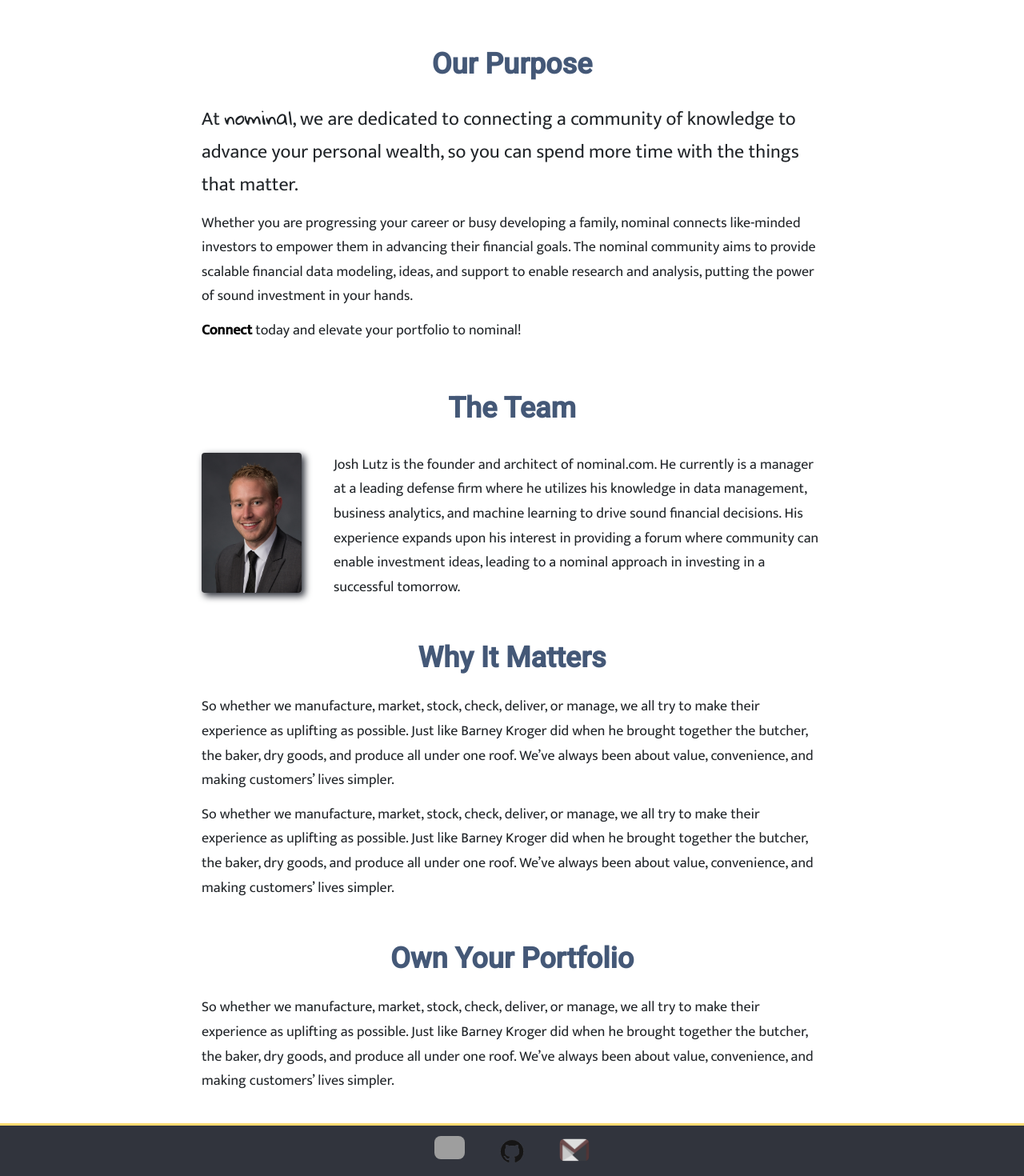
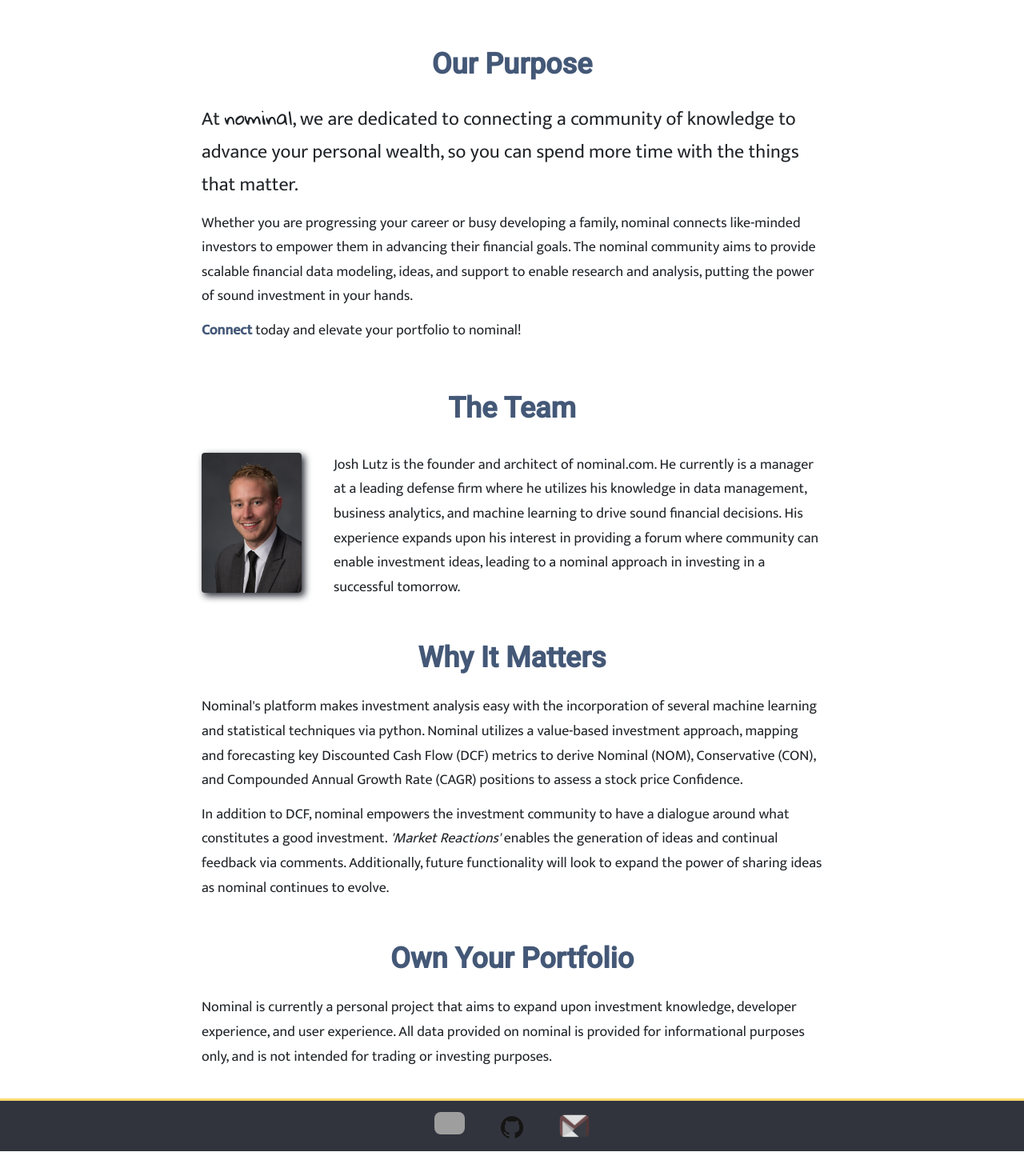
Before and after one commit to lutz143/react-invest, a React (Create React App) app in the folder investment-website/: page /about in a window 1280 px wide. Shown: the part 245-1715 px from the top of the page at 80% size. After the commit the page ends 1684 px from the top, so only its background shows below. Built offline with nearby package versions, Linux system fonts and the light colour scheme; grey boxes are pictures that could not be loaded.

Commit message:
final updates to About page

```diff
--- a/investment-website/src/pages/About.css
+++ b/investment-website/src/pages/About.css
@@ -81,7 +81,7 @@
 
 .about-link {
   text-decoration: none;
-  color: black;
+  color: var(--blue-gray);
   cursor: pointer;
-  font-weight: 600;
+  font-weight: 650;
 }
--- a/investment-website/src/pages/About.js
+++ b/investment-website/src/pages/About.js
@@ -46,14 +46,14 @@
         <section className="team-container">
           <div>
             <p>
-              So whether we manufacture, market, stock, check, deliver, or manage, we all try to make their experience as uplifting as possible.
-              Just like Barney Kroger did when he brought together the butcher, the baker, dry goods, and produce all under one roof.
-              We’ve always been about value, convenience, and making customers’ lives simpler.
+              Nominal's platform makes investment analysis easy with the incorporation of several machine learning and statistical techniques via python.
+              Nominal utilizes a value-based investment approach, mapping and forecasting key Discounted Cash Flow (DCF) metrics to derive Nominal (NOM),
+              Conservative (CON), and Compounded Annual Growth Rate (CAGR) positions to assess a stock price Confidence.
             </p>
             <p>
-              So whether we manufacture, market, stock, check, deliver, or manage, we all try to make their experience as uplifting as possible.
-              Just like Barney Kroger did when he brought together the butcher, the baker, dry goods, and produce all under one roof.
-              We’ve always been about value, convenience, and making customers’ lives simpler.
+              In addition to DCF, nominal empowers the investment community to have a dialogue around what constitutes a good investment.
+              <span style={{fontStyle: 'italic'}}>  'Market Reactions'</span> enables the generation of ideas and continual feedback via comments.
+              Additionally, future functionality will look to expand the power of sharing ideas as nominal continues to evolve.
             </p>
           </div>
         </section>
@@ -62,9 +62,8 @@
         <section className="team-container">
           <div>
             <p>
-              So whether we manufacture, market, stock, check, deliver, or manage, we all try to make their experience as uplifting as possible.
-              Just like Barney Kroger did when he brought together the butcher, the baker, dry goods, and produce all under one roof.
-              We’ve always been about value, convenience, and making customers’ lives simpler.
+              Nominal is currently a personal project that aims to expand upon investment knowledge, developer experience, and user experience.
+              All data provided on nominal is provided for informational purposes only, and is not intended for trading or investing purposes.
             </p>
           </div>
         </section>
```
